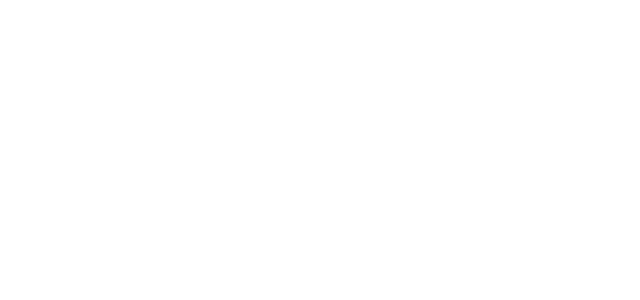
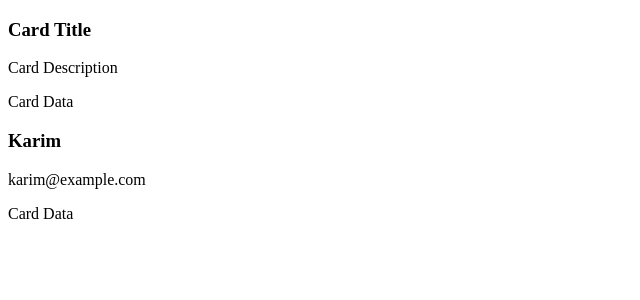
Before and after one commit to KaEssam/React-Course, a React (Vite) app: page / in a window 1280 px wide. Shown: the top 300 px of the page, without its empty margins (0-640 px from the left). Built offline with nearby package versions, Linux system fonts and the light colour scheme.

Commit message:
lesson: 03-children

```diff
--- a/src/App.tsx
+++ b/src/App.tsx
@@ -1,7 +1,22 @@
 import './App.css';
+import { Card } from './Card';
 
 function App() {
-  return <></>;
+  return (
+    <>
+      <Card>
+        <h3>Card Title</h3>
+        <p>Card Description</p>
+        <p>Card Data</p>
+      </Card>
+
+      <Card>
+        <h3>Karim</h3>
+        <p>karim@example.com</p>
+        <p>Card Data</p>
+      </Card>
+    </>
+  );
 }
 
 export default App;
--- /dev/null
+++ b/src/Card.tsx
@@ -0,0 +1,4 @@
+
+export function Card({ children }: { children: React.ReactNode }) {
+  return <div>{children}</div>;
+}
```
